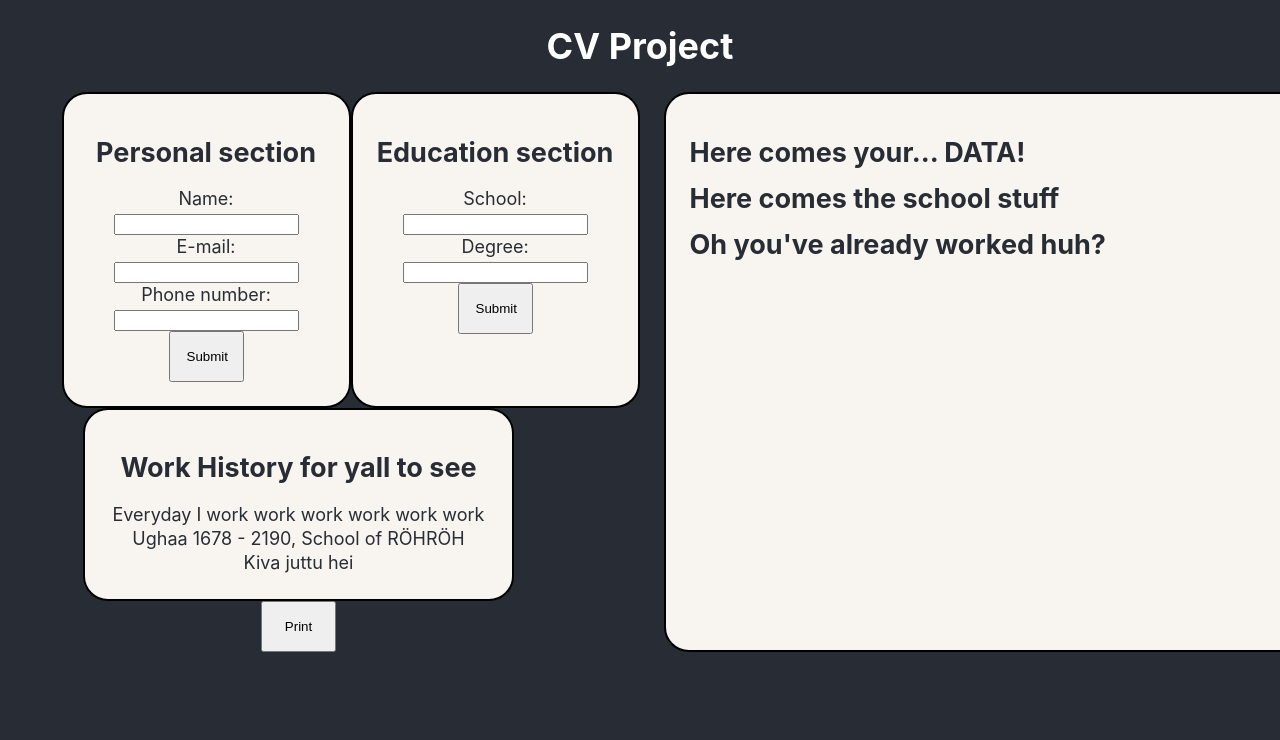
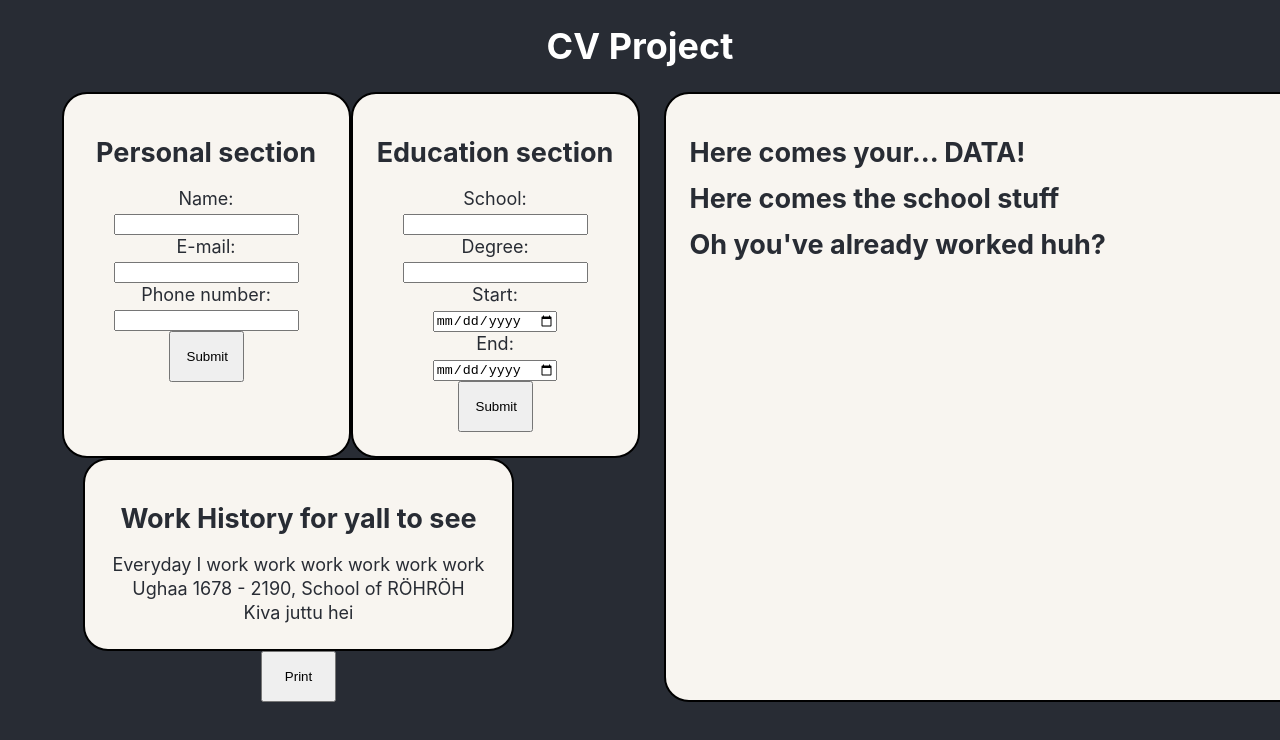
Before and after one commit to PettLe/cv-project, a React (Create React App) app: page / in a window 1280 px wide. Shown: the top 740 px of the page. Built offline with nearby package versions, Linux system fonts and the light colour scheme.

Commit message:
user can now submit multiple schools and they have start and end times

```diff
--- a/package.json
+++ b/package.json
@@ -7,6 +7,7 @@
     "@testing-library/react": "^11.2.7",
     "@testing-library/user-event": "^12.8.3",
     "react": "^17.0.2",
+    "react-datepicker": "^4.3.0",
     "react-dom": "^17.0.2",
     "react-scripts": "4.0.3",
     "uniqid": "^5.4.0",
--- a/src/App.js
+++ b/src/App.js
@@ -1,6 +1,7 @@
 import React, { Component } from "react";
 import "./App.css";
 import uniqid from "uniqid";
+
 //Import Components
 import Personal from "./components/Personal";
 import Education from "./components/Education";
@@ -23,6 +24,8 @@ class App extends Component {
       school: {
         schoolInput: "",
         degreeInput: "",
+        startInput: new Date(),
+        endInput: new Date(),
         id: uniqid(),
       },
     };
@@ -54,10 +57,10 @@ class App extends Component {
       school: {
         ...prevState.school,
         [e.target.name]: value,
+        //  endInput: DatePicker(),
         id: this.state.school.id,
       },
     }));
-    console.log("Nada");
   };
 
   //SUBMIT HANDLERS
@@ -82,10 +85,14 @@ class App extends Component {
       school: {
         schoolInput: "",
         degreeInput: "",
+        startInput: new Date(),
+        endInput: new Date(),
         id: uniqid(),
       },
     });
   };
+
+  //FUNCTIONS
 
   test = () => {
     //  this.state.personalInfo.map((item) => {
--- a/src/components/Education.js
+++ b/src/components/Education.js
@@ -33,6 +33,26 @@ class Education extends Component {
             aria-required
           />
           <br />
+          <label htmlFor="startInput">Start: </label>
+          <br />
+          <input
+            type="date"
+            onChange={handleChangeEducation}
+            name="startInput"
+            value={school.startInput}
+            aria-required
+          />
+          <br />
+          <label htmlFor="endInput">End: </label>
+          <br />
+          <input
+            type="date"
+            onChange={handleChangeEducation}
+            name="endInput"
+            value={school.endInput}
+            aria-required
+          />
+          <br />
           <button type="submit">Submit</button>
         </form>
       </div>
--- a/src/components/InfoOutput.js
+++ b/src/components/InfoOutput.js
@@ -24,6 +24,9 @@ const InfoOutput = (props) => {
             <ul key={item.id}>
               <li>School: {item.schoolInput}</li>
               <li>Degree: {item.degreeInput}</li>
+              <li>Start: {item.startInput}</li>
+              <li>End: {item.endInput}</li>
+              <br />
             </ul>
           );
         })}
```
Also changed, not shown: 1 other file (tests, documents, lock files or other folders).
